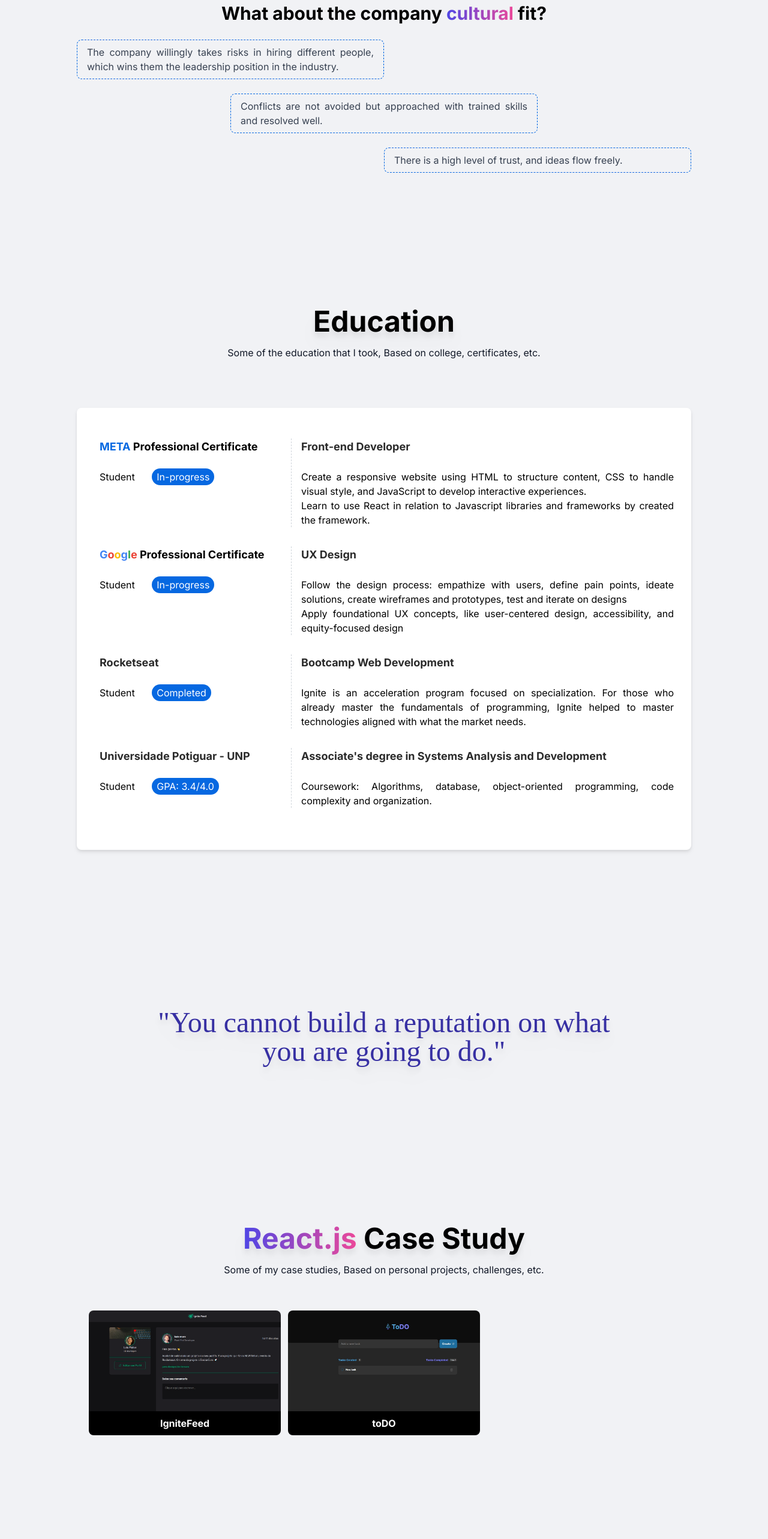
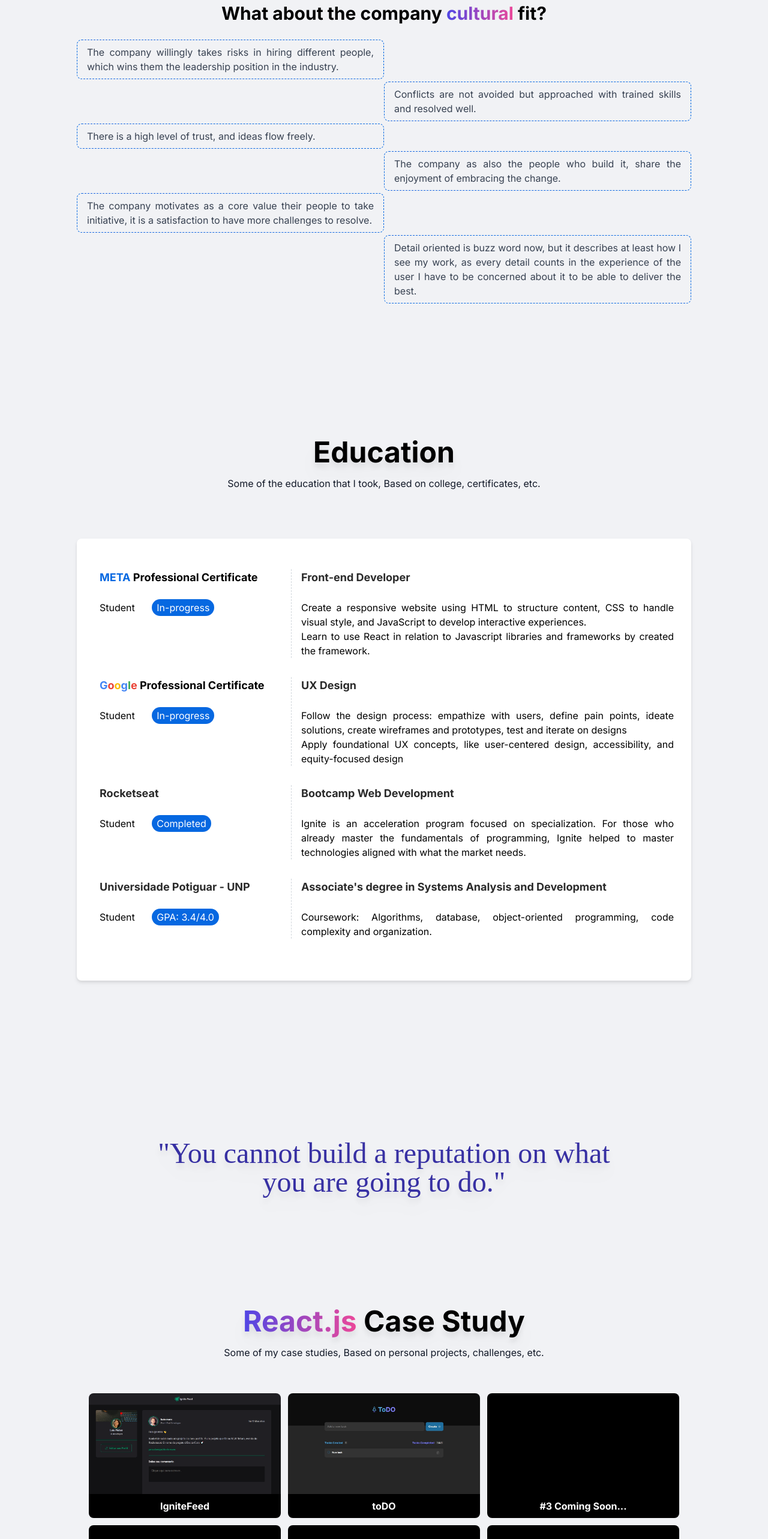
Before and after one commit to KaioMarxDEV/mysite, a React (Vite) app: page / in a window 1280 px wide. Shown: the part 3020-5586 px from the top of the page at 60% size. Built offline with nearby package versions, Linux system fonts and the light colour scheme; a web font is replaced by a local one.

Commit message:
cultural updated, coming soon added

```diff
--- a/src/Components/Cultural/index.tsx
+++ b/src/Components/Cultural/index.tsx
@@ -16,14 +16,30 @@
           position in the industry.
         </p>
       </div>
-      <div className="my-6 flex w-full flex-col items-center">
+      <div className="my-1 flex w-full flex-col items-end">
         <p className="w-1/2 px-4 py-2 items-start text-base text-gray-700 border rounded-lg border-my-blue border-dashed hover:border-solid hover:cursor-pointer transition-all">
           Conflicts are not avoided but approached with trained skills and resolved well.
         </p>
       </div>
+      <div className="flex w-full flex-col items-start">
+        <p className="w-1/2 px-4 py-2 items-start text-base text-gray-700 border rounded-lg border-my-blue border-dashed hover:border-solid hover:cursor-pointer transition-all">
+          There is a high level of trust, and ideas flow freely.
+        </p>
+      </div>
+      <div className="mt-1 flex w-full flex-col items-end">
+        <p className="w-1/2 px-4 py-2 items-start text-base text-gray-700 border rounded-lg border-my-blue border-dashed hover:border-solid hover:cursor-pointer transition-all">
+        The company as also the people who build it, share the enjoyment of embracing the change.
+        </p>
+      </div>
+      <div className="my-1 flex w-full flex-col items-start">
+        <p className="w-1/2 px-4 py-2 items-start text-base text-gray-700 border rounded-lg border-my-blue border-dashed hover:border-solid hover:cursor-pointer transition-all">
+        The company motivates as a core value their people to take initiative, it is a satisfaction to have more challenges to resolve.
+        </p>
+      </div>
       <div className="flex w-full flex-col items-end">
         <p className="w-1/2 px-4 py-2 items-start text-base text-gray-700 border rounded-lg border-my-blue border-dashed hover:border-solid hover:cursor-pointer transition-all">
-          There is a high level of trust, and ideas flow freely.
+        Detail oriented is buzz word now, but it describes at least how I see my work, as every detail counts in the experience of the user
+        I have to be concerned about it to be able to deliver the best.
         </p>
       </div>
     </div>
--- a/src/Components/Projects/index.tsx
+++ b/src/Components/Projects/index.tsx
@@ -48,7 +48,7 @@
   }, [])
 
   return (
-    <div className="my-56 w-full flex flex-col items-center">
+    <div className="my-36 w-full flex flex-col items-center">
       <div className="flex flex-col items-center">
         <h1 className="mb-4 text-center text-5xl font-bold text-black drop-shadow-xl">
           <span className="text-transparent bg-clip-text bg-gradient-to-r from-indigo-600 to-pink-500">
@@ -62,13 +62,13 @@
       </div>
       <div className="mt-14 grid grid-cols-[20rem_20rem_20rem] grid-rows-[13rem_13rem_13rem] gap-3">
         {projects.map((project) => (
-          <button key={project.id} id={String(project.id)} onClick={() => handleBannerClick(project)} className="hover:bg-black transition-all hover:outline hover:outline-my-blue rounded-lg flex flex-col h-full items-center cursor-pointer">
+          <button key={project.id} id={String(project.id)} disabled={project.title === '' ? true : false} onClick={() => handleBannerClick(project)} className="transition-all disabled:outline-0 disabled:cursor-not-allowed hover:outline hover:outline-my-blue rounded-lg flex flex-col h-full items-center cursor-pointer">
             <div
-              style={{ backgroundImage: `url(${project.img})` }}
-              className="bg-cover w-[20rem] h-[13rem] rounded-lg rounded-b-none"
+              style={ project.img ? {backgroundImage: `url(${project.img})`} : {backgroundColor: 'black'}}
+              className="bg-cover bg-center w-[20rem] h-[13rem] rounded-lg rounded-b-none"
             />
             <div className="bg-black py-2 w-full rounded-lg rounded-t-none">
-                <strong className="text-white">{project.title}</strong>
+                <strong className="text-white">{project.title !== '' ? project.title : `#${project.id} Coming Soon...`}</strong>
             </div>
           </button>
         ))}
--- a/src/utils/projects.ts
+++ b/src/utils/projects.ts
@@ -5,5 +5,11 @@
 
 export default [
   { id: 1, img: feed, title: 'IgniteFeed', desc: "This project was made using react, in it I learned and implemented important concepts of everyday web development, as it was part of a code challenge there was also a lot of research and new details to learn and implement. It tries to give the user a full social media experience where the user can comment, like posts. It's simple but the beauty is in the concepts covered.", gif: feedGIF },
-  { id: 2, img: todo, title: 'toDO', desc: 'Have you ever had the experience of forgetting some of the many things you had to do? This site developed with market technologies, especially the React.js ecosystem, solves this problem with an intuitive and interactive user interface.', gif: todoGIF }
+  { id: 2, img: todo, title: 'toDO', desc: 'Have you ever had the experience of forgetting some of the many things you had to do? This site developed with market technologies, especially the React.js ecosystem, solves this problem with an intuitive and interactive user interface.', gif: todoGIF },
+  { id: 3, img: '', title: '', desc: '', gif: '' },
+  { id: 4, img: '', title: '', desc: '', gif: '' },
+  { id: 5, img: '', title: '', desc: '', gif: '' },
+  { id: 6, img: '', title: '', desc: '', gif: '' },
+  { id: 7, img: '', title: '', desc: '', gif: '' },
+  { id: 8, img: '', title: '', desc: '', gif: '' },
 ]
```
